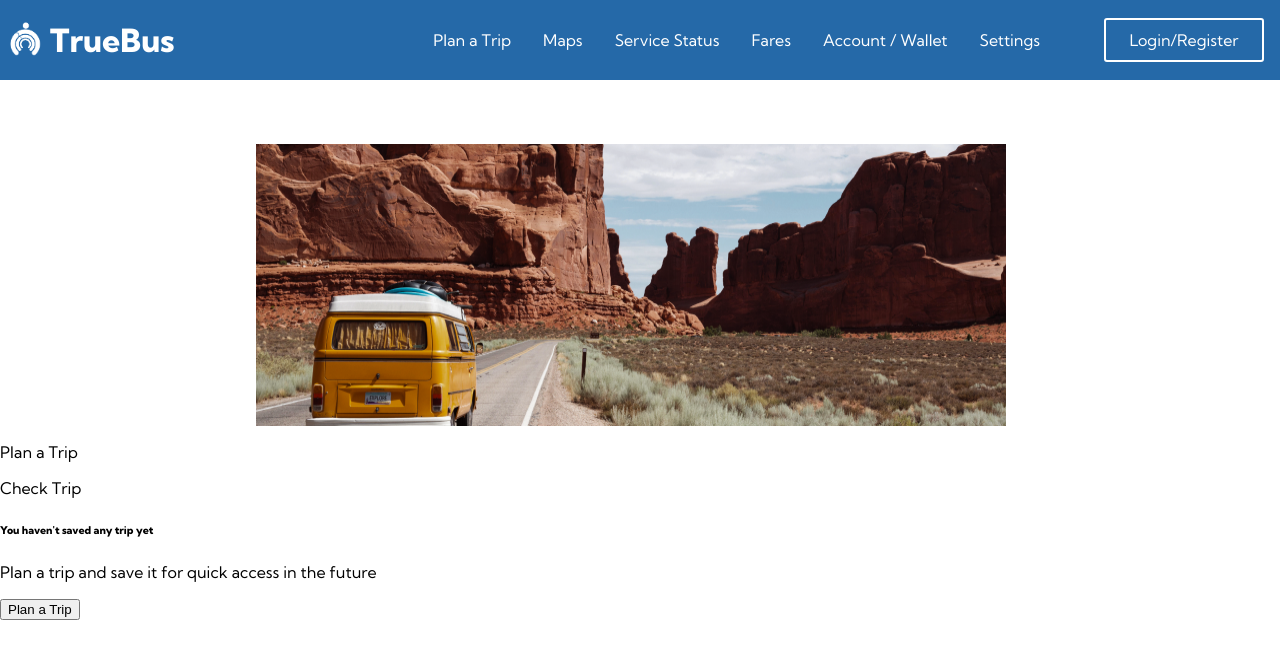
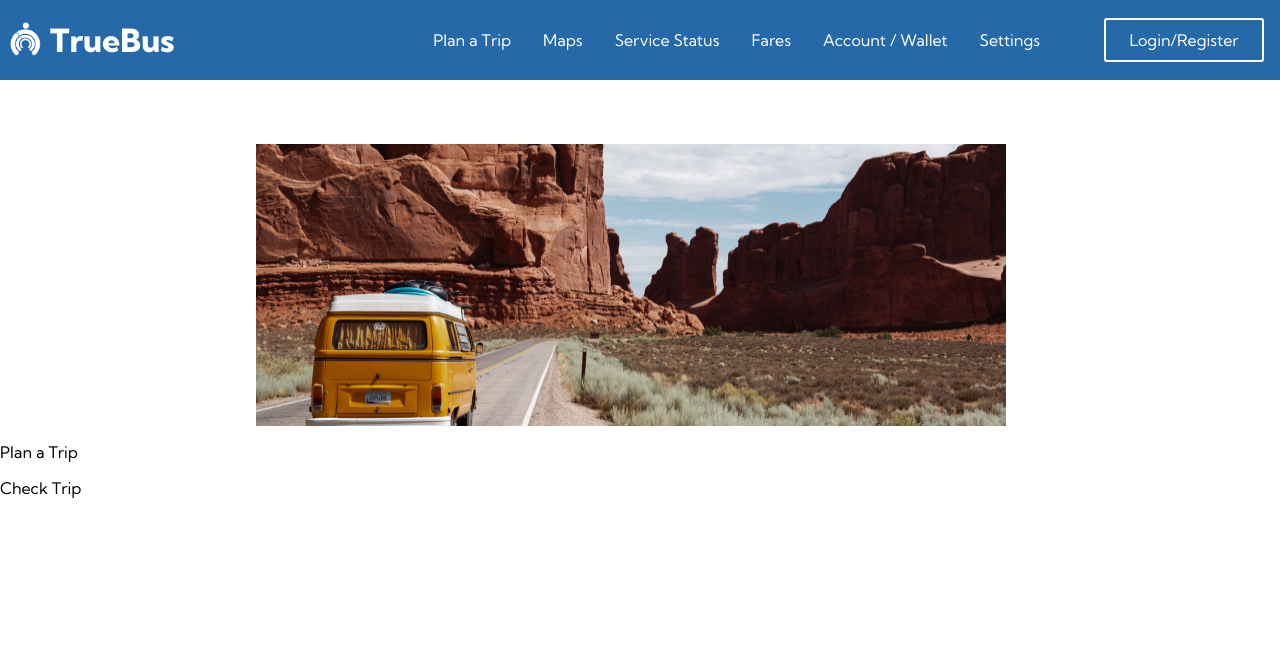
Before and after one commit to AJBrownson/truebus, a React (Create React App) app: page / in a window 1280 px wide. Shown: the top 658 px of the page. Built offline with nearby package versions, Linux system fonts and the light colour scheme.

Commit message:
dropdown completed

```diff
--- a/src/Pages/Home/Home.js
+++ b/src/Pages/Home/Home.js
@@ -1,10 +1,11 @@
-import React from 'react'
+import React, { useState } from 'react'
 import Hero from '../../Assets/Images/hero-image.png'
 import { HeroComponent, Wrapper, CTA, Action, ActionDropDown } from './Home.styles'
 
 
 
 const Home = () => {
+  const [isActive, setIsActive] = useState(false)
   return (
     <>
         <Wrapper>
@@ -15,12 +16,15 @@ const Home = () => {
             </HeroComponent>
             <CTA>
                 <Action primary><span>Plan a Trip</span></Action>
-                <Action><span>Check Trip</span></Action>
-                <ActionDropDown>
-                  <h6>You haven't saved any trip yet</h6>
-                  <p>Plan a trip and save it for quick access in the future</p>
-                  <button>Plan a Trip</button>
-                </ActionDropDown>
+                <Action
+                    onClick={(e) => setIsActive(!isActive)}><span>Check Trip</span></Action>
+                {isActive && (
+                   <ActionDropDown>
+                   <h6>You haven't saved any trip yet</h6>
+                   <p>Plan a trip and save it for quick access in the future</p>
+                   <button>Plan a Trip</button>
+                 </ActionDropDown>
+                )}
               </CTA>
         </Wrapper>
     </>
--- a/src/Pages/Home/Home.styles.js
+++ b/src/Pages/Home/Home.styles.js
@@ -70,7 +70,7 @@ export const Action =  styled.p`
 
 @media screen and (max-width: 768px) {
     display: block;
-    border-radius: 3px;
+    // border-radius: 3px;
     padding: 0.5rem 5rem;
     margin: 0.5rem auto;
     width: 9rem;
@@ -101,10 +101,16 @@ export const ActionDropDown = styled.div`
     position: absolute;
     top: 90%;
     left: 0;
-    padding: 40px;
-    align-items: center;
-    justify-content: center;
+    margin-left: 34px;
+    margin-right: 34px;
+    text-align: center;
     box-shadow: 3px 3px 10px 6px rgba(0, 0, 0, 0.09);
+
+    > span {
+        display: flex;
+        flex-direction: row;
+        justify-content: space-between;
+    }
 }
 `;
 
--- /dev/null
+++ b/src/Pages/Home/home.css
@@ -0,0 +1,3 @@
+body {
+
+}
```
